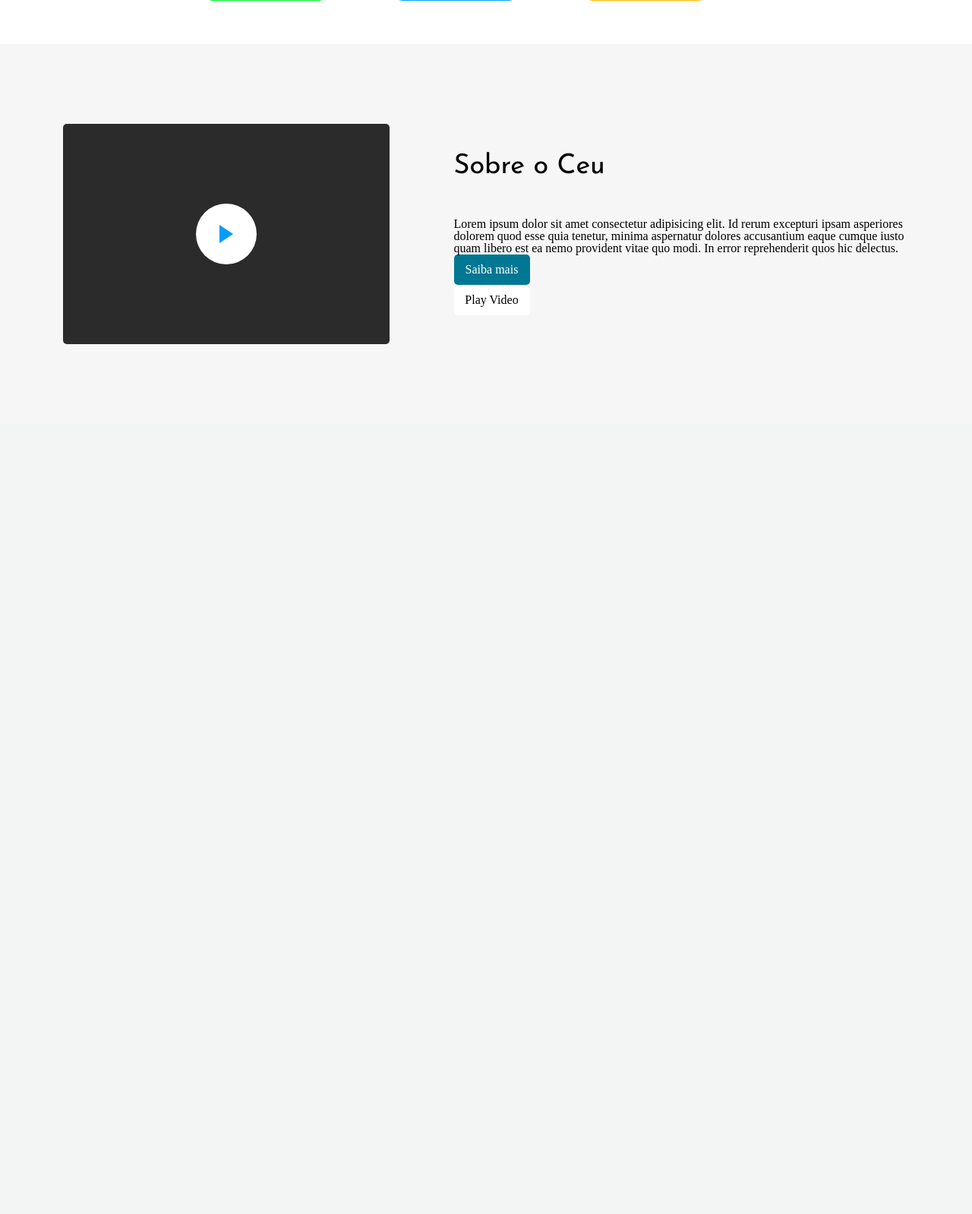
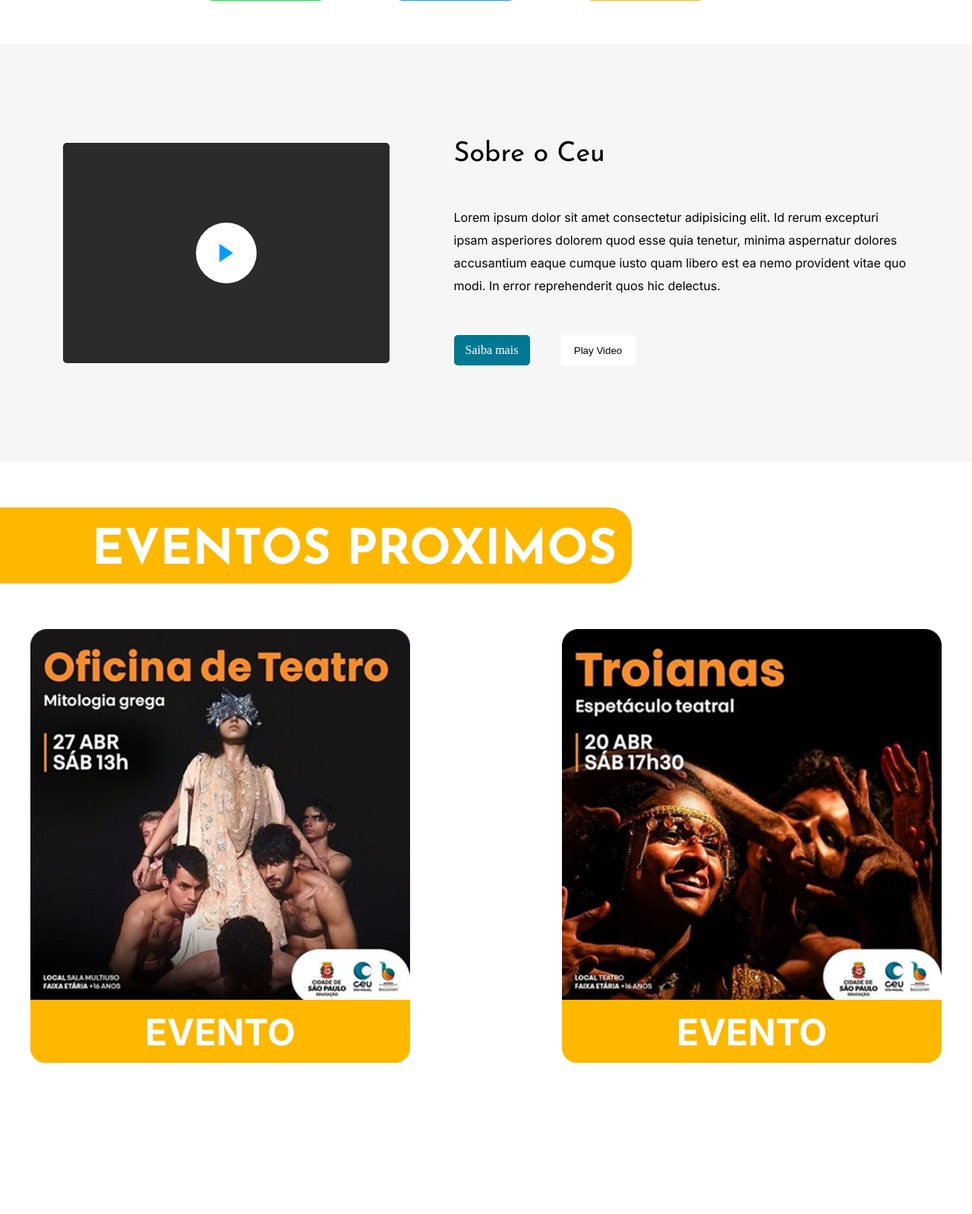
Before and after one commit to Alexqwe21/efata, a PHP site: page / in a window 1280 px wide; the page is wider, and only the part inside the window is pictured. Shown: the part 842-2440 px from the top of that part at 76% size. Before the commit the page ends 1295 px from the top of that part, so only its background shows below. Run offline with PHP 8.4, Linux system fonts and the light colour scheme.

Commit message:
continuação do projeto

```diff
--- a/index.html
+++ b/index.html
@@ -166,7 +166,8 @@
                                 quos hic delectus.</p>
                             <div>
                                 <a href="#" class="saiba_mais">Saiba mais</a>
-                                <a href="#" class="sobre_nos">Play Video</a>
+                                <button class="sobre_nos" onclick="playVideo()">Play Video</button>
+
                             </div>
 
 
@@ -174,6 +175,41 @@
                     </div>
                 </div>
 
+            </article>
+        </section>
+
+        <div class="space"></div>
+
+        <section class="eventos_prox">
+            <div class="largura_total">
+                <h2>EVENTOS PROXIMOS</h2>
+            </div>
+
+            <div class="space"></div>
+
+            <article class="site">
+                <div class="eventos">
+                    <div class="evento">
+                        <a href="#">
+                            <img src="img/evento_01.png" alt="">
+                            <div>
+                                <strong>EVENTO</strong>
+                            </div>
+
+                        </a>
+                    </div>
+
+                    <div class="evento">
+                        <a href="#">
+                            <img src="img/evento_02.png" alt="">
+                            <div>
+                                <strong>EVENTO</strong>
+                            </div>
+
+                        </a>
+                    </div>
+
+                </div>
             </article>
         </section>
 
@@ -189,6 +225,7 @@
         }
     </script>
 
+
 </body>
 
 </html>
--- a/style.css
+++ b/style.css
@@ -79,6 +79,17 @@
 .sobre_nos {
     background-color: white;
     color: black;
+}
+
+.largura_total {
+
+    width: 65%;
+    height: 100px;
+    border-radius: 0 30px 30px 0px;
+    background-color: #FFB800;
+    display: flex;
+    align-items: center;
+    justify-content: end;
 }
 
 header {
@@ -314,11 +325,11 @@ header {
 
 .video {
     background: var(--background_fundo);
-
+    height: 550px;
 
     .site {
         .centro {
-
+            height: 550px;
 
             .video-wrapper {
                 position: relative;
@@ -374,15 +385,97 @@ header {
 
             .conhecer_efata {
                 width: 50%;
-                div{
-                    h3{
+
+                div {
+                    h3 {
                         font-family: var(--font_joseh);
                         font-size: 36px;
                         font-weight: normal;
-                        margin-bottom: 50px;
+                    }
+
+                    p {
+                        margin: 50px 0;
+                        line-height: 30px;
+                        font-family: var(--fonte_INTER);
+                    }
+
+                    div {
+                        display: flex;
+                        width: 40%;
+                        justify-content: space-between;
+
+                        .sobre_nos {
+                            border: none;
+                            cursor: pointer;
+                        }
                     }
                 }
             }
         }
     }
 }
+
+.eventos_prox {
+    height: 1000px;
+
+    .largura_total {
+        h2 {
+            margin-right: 20px;
+            font-family: var(--font_joseh);
+            font-size: 64px;
+            font-weight: bold;
+            color: white;
+            margin-top: 15px;
+        }
+    }
+
+    .site {
+
+        .eventos {
+            display: flex;
+            justify-content: space-between;
+
+            .evento {
+                display: flex;
+                flex-direction: column;
+
+                a {
+                    display: block;
+                    background-color: #FFB800;
+                    width: 500px;
+                    border-radius: 25px 25px 20px 20px;
+
+                    img {
+
+                        width: 500px;
+                    }
+
+                    div {
+                        height: 80px;
+                        background-color: #FFB800;
+                        width: 41%;
+                        border-radius: 0px 0px 20px 20px;
+                        width: 100%;
+                        text-align: center;
+                        display: flex;
+                        align-items: center;
+                        justify-content: center;
+
+                        strong {
+                            font-family: var(--fonte_INTER);
+                            color: white;
+                            font-weight: bold;
+                            font-size: 48px;
+                        }
+                    }
+
+
+
+                }
+
+            }
+
+        }
+    }
+
+}
```
Also changed, not shown: img/evento_01.png (added), img/evento_02.png (added).
